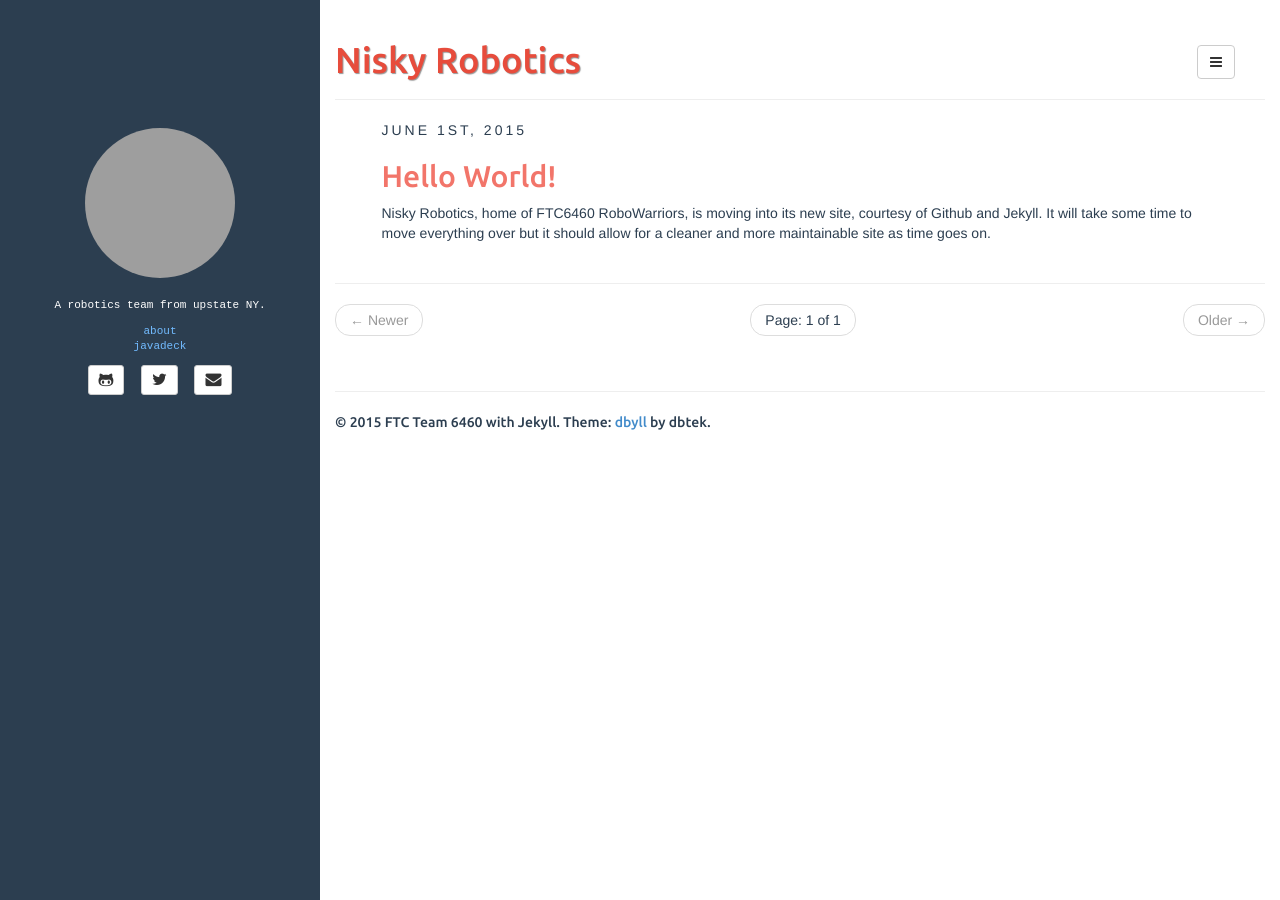
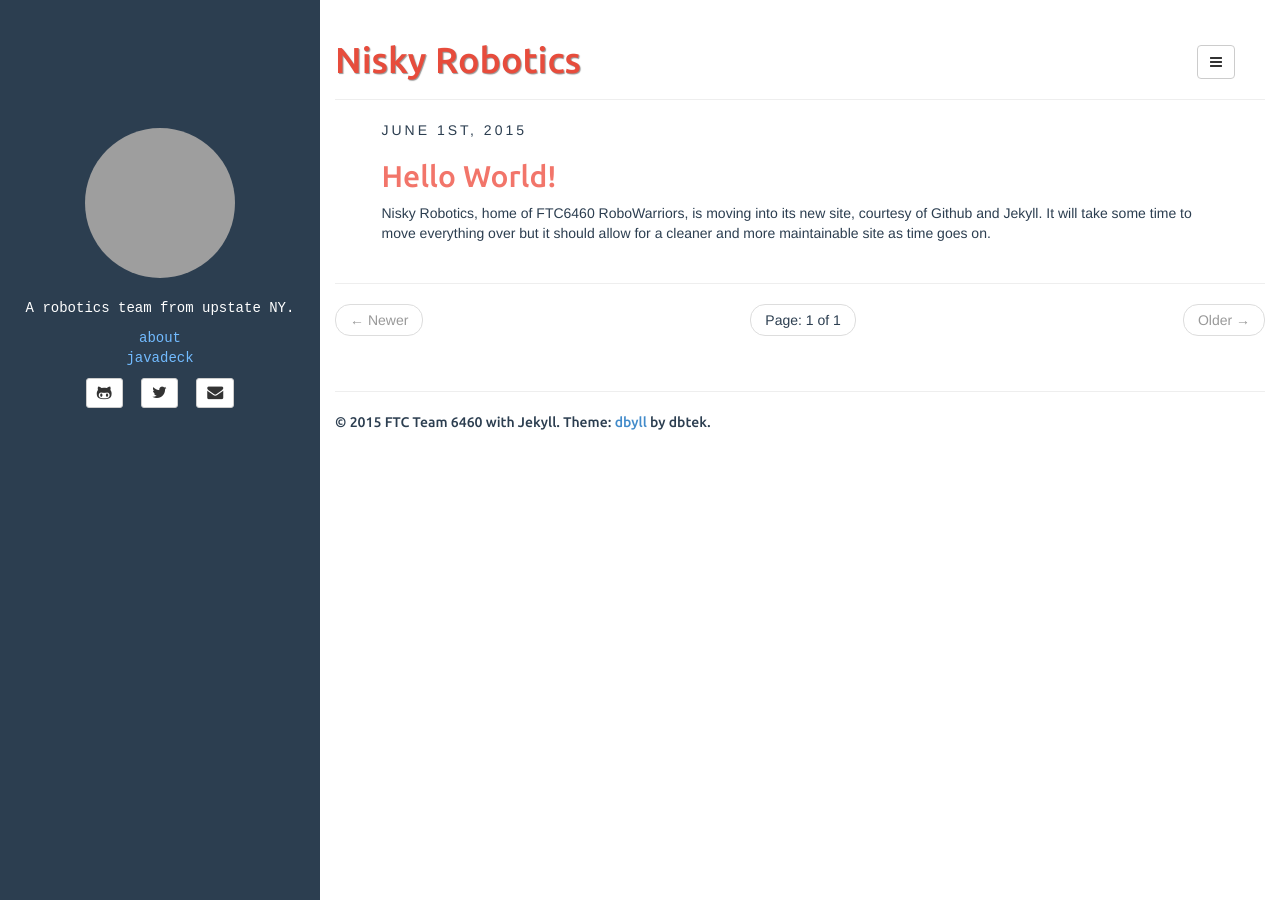
Before and after one commit to niskyRobotics/niskyRobotics.github.io, a Jekyll site: the page built from index.html, in a window 1280 px wide. Built offline with Jekyll 4.4.1, drawn with Linux system fonts in a browser that asks for light colours; the list of posts is cut into pages by our own code; grey boxes are pictures that could not be loaded.

Commit message:
Update style.css

```diff
--- a/assets/css/style.css
+++ b/assets/css/style.css
@@ -11,7 +11,7 @@ body{
 	background-color: #2c3e50;
 	color: #fff;
 	font-family: "Courier New", Courier, monospace;
-	font-size: 11px;
+	font-size: 14px;
 }
 
 .sidebar-header {
@@ -40,7 +40,7 @@ a.nav-link:hover { color: #777 }
 
 #bio {
 	font-family: "Courier New", Courier, monospace;
-	font-size: 11px;
+	font-size: 14px;
 	margin: 0 auto;
 	margin-bottom: 10px;
 }
```
